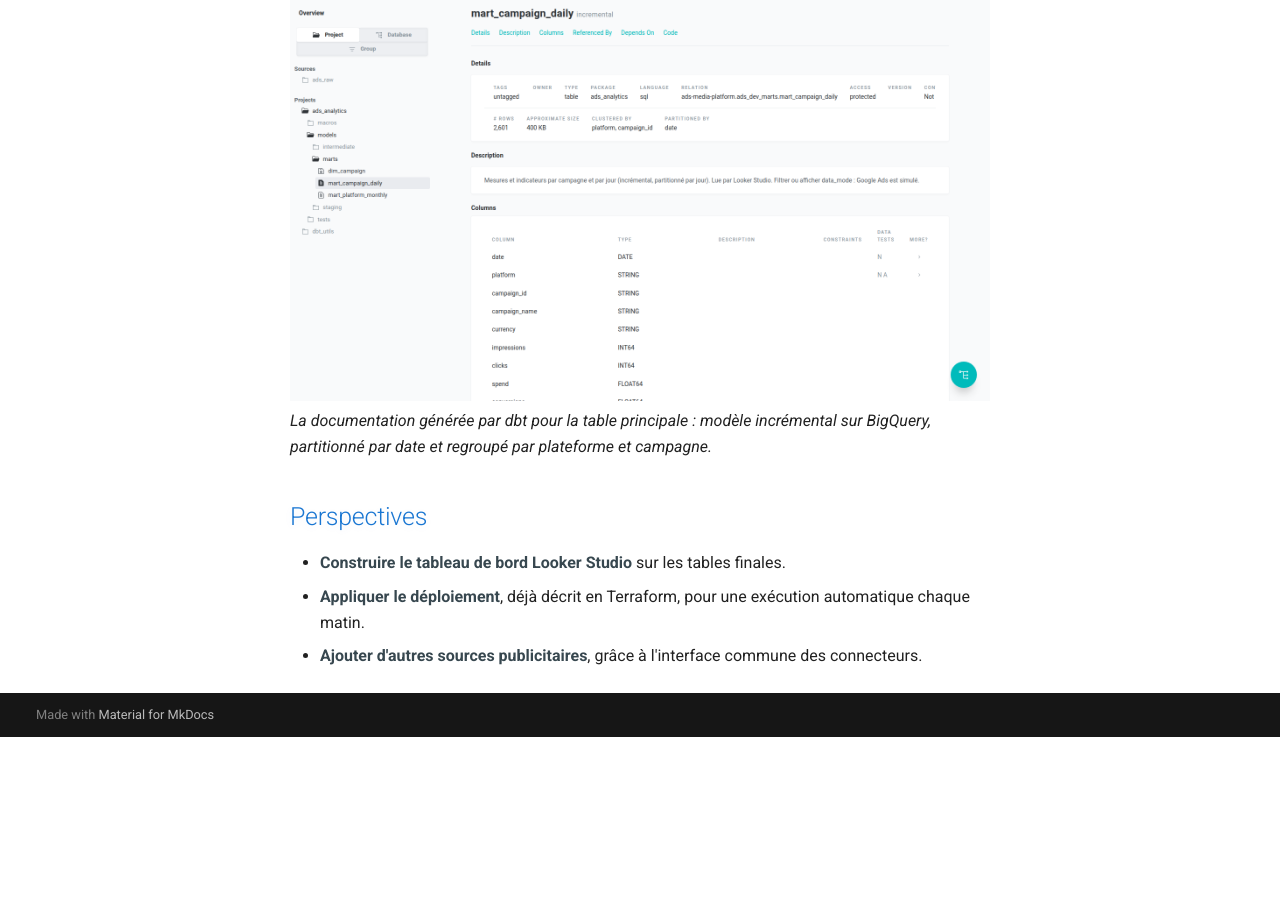
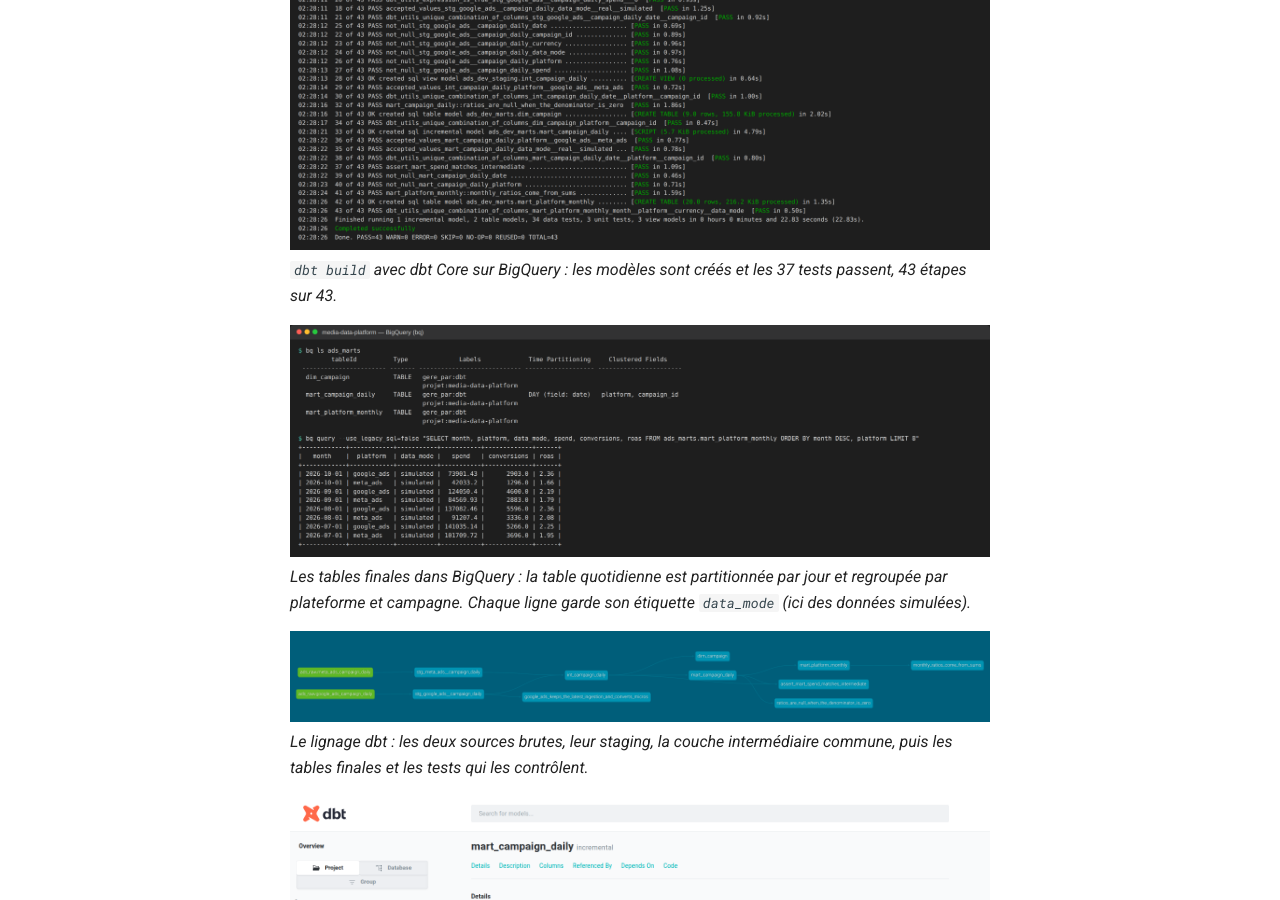
Before and after one commit to y-ikli/y-ikli.github.io, an MkDocs documentation site: the page built from docs/projets/media_data_platform.md, in a window 1280 px wide and 900 px high, scrolled down 1616 px. Built offline with MkDocs 1.6.1 and Material for MkDocs 9.7.7, drawn with Linux system fonts in a browser that asks for light colours; before the commit the page ends 2353 px from its top, so only the background shows below that.

Commit message:
add bigquery and dbt screenshots

```diff
--- a/docs/projets/media_data_platform.md
+++ b/docs/projets/media_data_platform.md
@@ -36,6 +36,12 @@
 - **129 tests Python**, avec 100 % de couverture du code d'ingestion.
 - **Trois tables prêtes pour l'analyse** : les performances quotidiennes par campagne, la comparaison mensuelle Meta / Google, et le référentiel des campagnes.
 
+![dbt build sur BigQuery](../images_projets/media_data_platform/dbt_build.png)
+*`dbt build` avec dbt Core sur BigQuery : les modèles sont créés et les 37 tests passent, 43 étapes sur 43.*
+
+![Tables finales dans BigQuery](../images_projets/media_data_platform/bigquery.png)
+*Les tables finales dans BigQuery : la table quotidienne est partitionnée par jour et regroupée par plateforme et campagne. Chaque ligne garde son étiquette `data_mode` (ici des données simulées).*
+
 ![Lignage dbt du projet](../images_projets/media_data_platform/dbt_lignage.png)
 *Le lignage dbt : les deux sources brutes, leur staging, la couche intermédiaire commune, puis les tables finales et les tests qui les contrôlent.*
 
```
Also changed, not shown: docs/images_projets/media_data_platform/bigquery.png (added), docs/images_projets/media_data_platform/dbt_build.png (added).
